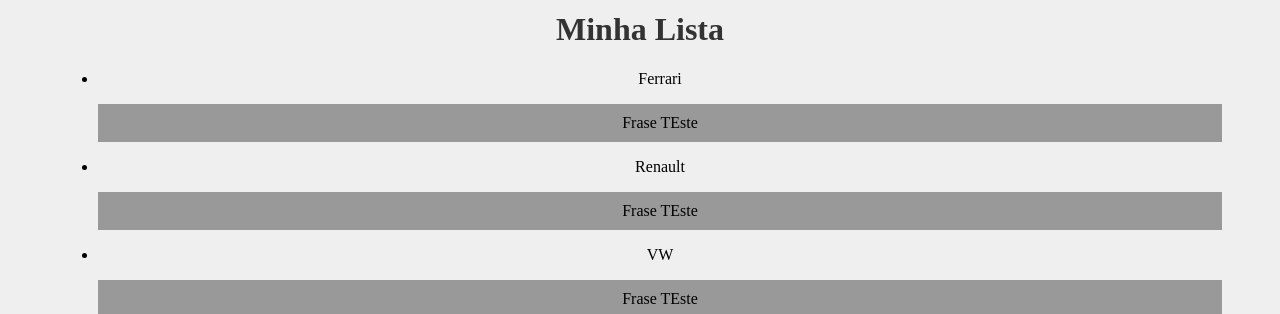
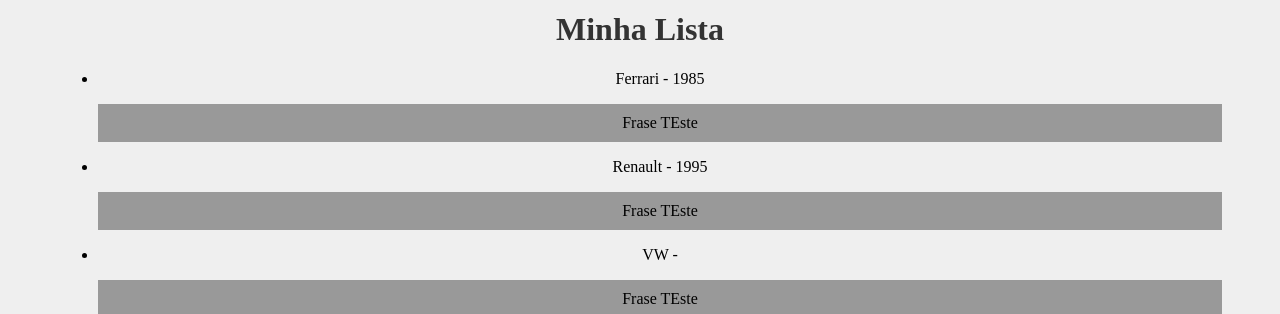
Before and after one commit to Wilksonflor/AULAS-DE-REACT, a React (Create React App) app in the folder projetocost/: page / in a window 1280 px wide. Shown: the part 491-805 px from the top of the page. Built offline with nearby package versions, Linux system fonts and the light colour scheme.

Commit message:
Commit - props aula 08

```diff
--- a/projetocost/src/components/Item.js
+++ b/projetocost/src/components/Item.js
@@ -1,7 +1,7 @@
-function Item(props){
+function Item({marca, ano_lancamento}){
     return(
         <>
-        <li>{props.marca}</li>
+        <li>{marca} - {ano_lancamento}</li>
         <p>Frase TEste</p>
         </>
     )
--- a/projetocost/src/components/Lista.js
+++ b/projetocost/src/components/Lista.js
@@ -4,8 +4,8 @@ function Lista() {
     <>
       <h1>Minha Lista</h1>
       <ul>
-        <Item marca="Ferrari"/>
-        <Item marca="Renault"/>
+        <Item marca="Ferrari" ano_lancamento={1985}/>
+        <Item marca="Renault" ano_lancamento={1995}/>
         <Item marca="VW"/>
       </ul>
     </>
```
